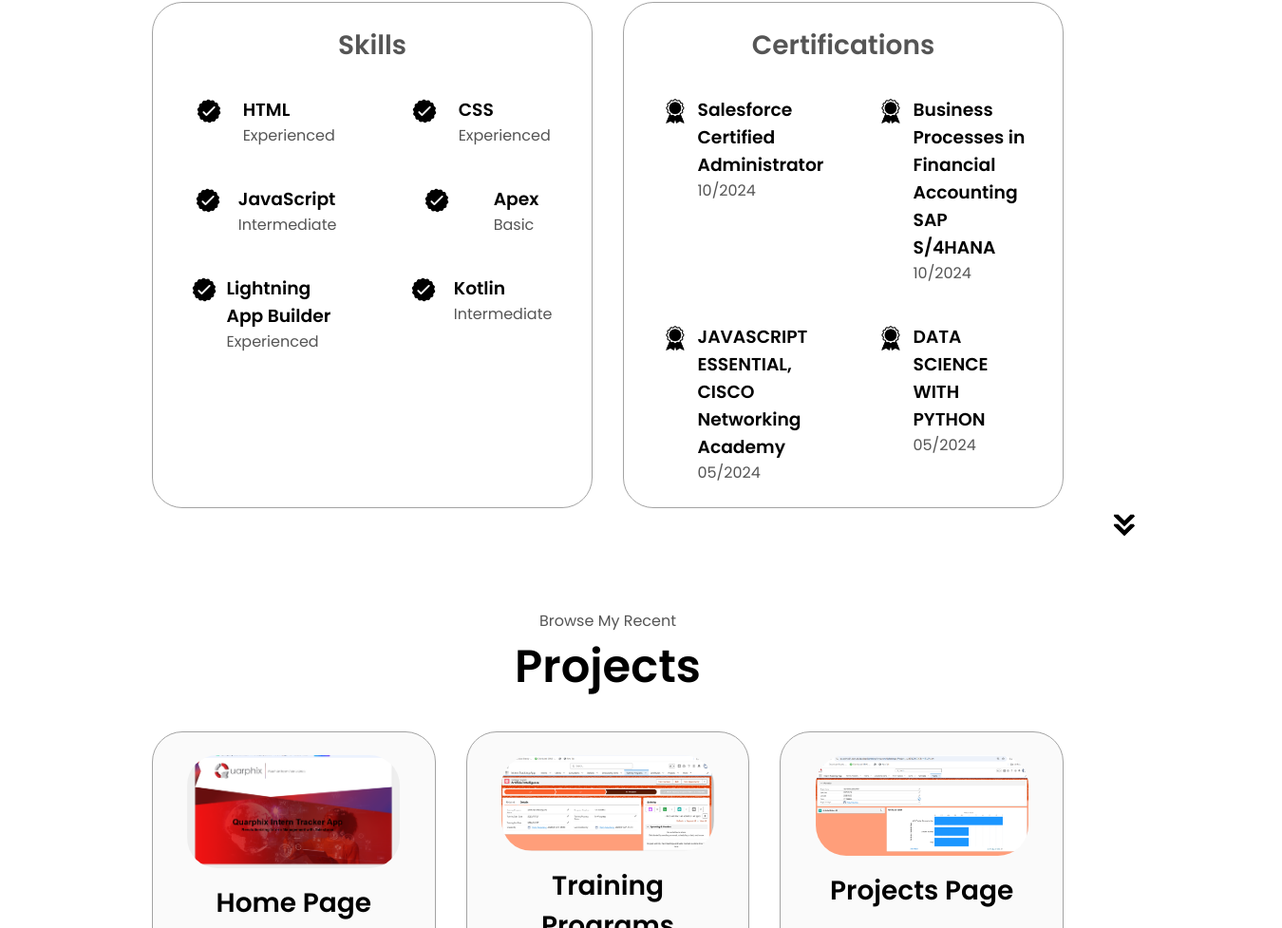
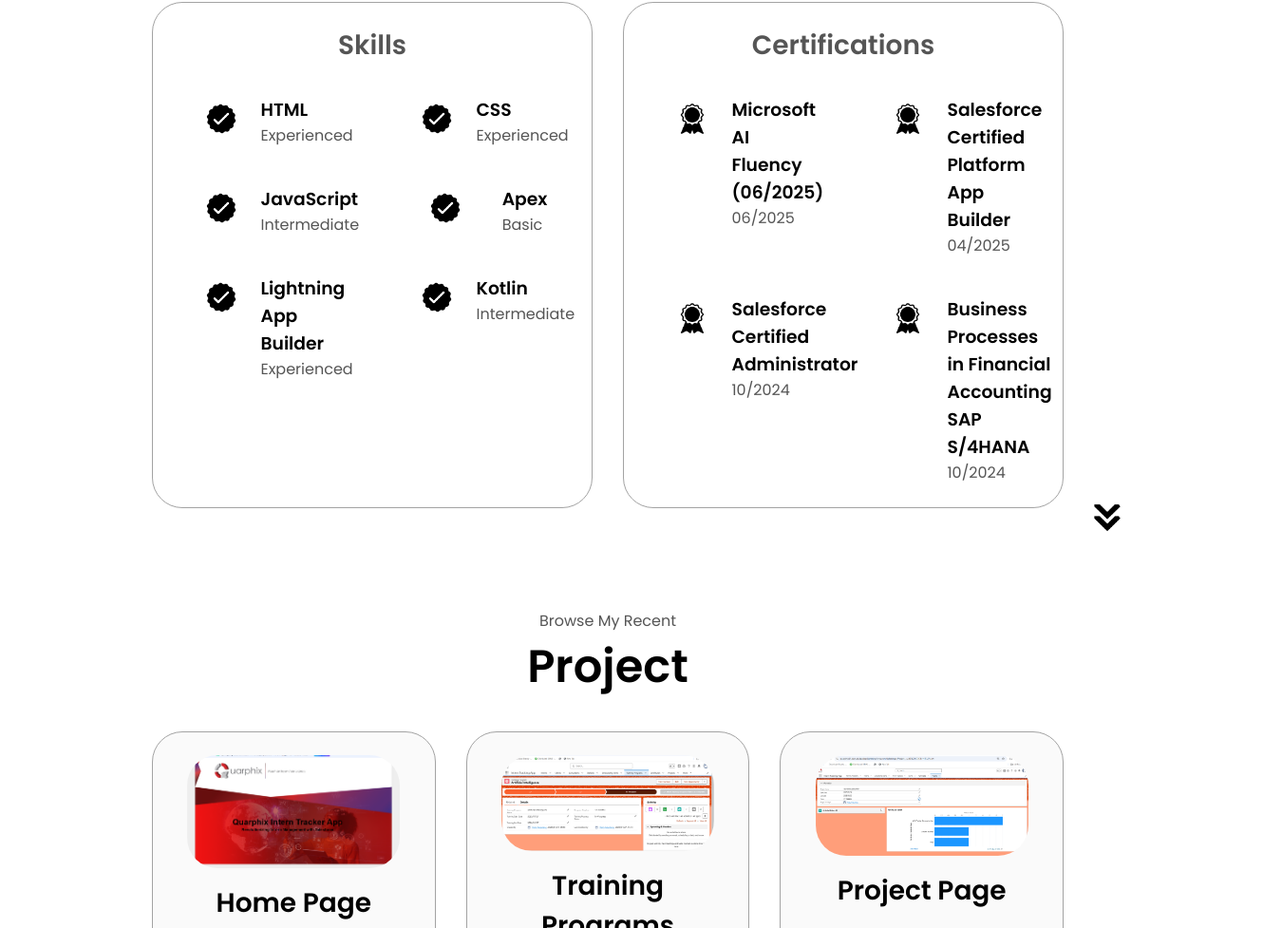
Before and after one commit to ThatoMasiteng/Tee-portfolio, a plain HTML site: page html-css-js-portfolio-tutorial-2-main/index.html in a window 1280 px wide. Shown: the part 1823-2800 px from the top of the page at 95% size, 1350 px wide, since content can reach past the window. Drawn offline with Linux system fonts and the light colour scheme.

Commit message:
My Portfolio

```diff
--- a/html-css-js-portfolio-tutorial-2-main/index.html
+++ b/html-css-js-portfolio-tutorial-2-main/index.html
@@ -15,7 +15,7 @@
         <ul class="nav-links">
           <li><a href="#about">About</a></li>
           <li><a href="#experience">Experience</a></li>
-          <li><a href="#projects">Projects</a></li>
+          <li><a href="#project">Project</a></li>
           <li><a href="#contact">Contact</a></li>
         </ul>
       </div>
@@ -31,7 +31,7 @@
         <div class="menu-links">
           <li><a href="#about" onclick="toggleMenu()">About</a></li>
           <li><a href="#experience" onclick="toggleMenu()">Experience</a></li>
-          <li><a href="#projects" onclick="toggleMenu()">Projects</a></li>
+          <li><a href="#project" onclick="toggleMenu()">Project</a></li>
           <li><a href="#contact" onclick="toggleMenu()">Contact</a></li>
         </div>
       </div>
@@ -51,24 +51,23 @@
           >
             Download CV
           </button>
-          <button class="btn btn-color-1" onclick="location.href='./#contact'">
+          <button class="btn btn-color-1" onclick="location.href='#contact'">
             Contact Info
           </button>
+
         </div>
         <div id="socials-container">
-          <img
-            src="./assets/linkedin.png"
-            alt="My LinkedIn profile"
-            class="icon"
-            onclick="location.href='https://linkedin.com/thato-masiteng-tee27'"
-          />
-          <img
-            src="./assets/github.png"
-            alt="My Github profile"
-            class="icon"
-            onclick="location.href='https://github.com/'"
-          />
+          <a href="https://www.linkedin.com/in/thato-masiteng-tee27/" target="_blank">
+          <img src="./assets/linkedin.png" alt="LinkedIn" class="icon" title="LinkedIn Profile" />
+          </a>
+          <a href="https://github.com/ThatoMasiteng" target="_blank">
+          <img src="./assets/github.png" alt="GitHub" class="icon" title="GitHub Profile" />
+          </a>
+          <a href="https://www.salesforce.com/trailblazer/terd16f29mmt0zlfug" target="_blank">
+          <img src="./assets/trailhead.png" alt="Trailhead" class="icon" title="Trailhead Profile" />
+          </a>
         </div>
+
       </div>
     </section>
     <section id="about">
@@ -91,7 +90,7 @@
                 class="icon"
               />
               <h3>Experience</h3>
-              <p>1+ years <br />Software Development</p>
+              <p>0-1 <br />Software Development</p>
             </div>
             <div class="details-container">
               <img
@@ -206,6 +205,28 @@
                   class="icon"
                 />
                 <div>
+                  <h3>Microsoft AI Fluency (06/2025)</h3>
+                  <p>06/2025</p>
+                </div>
+              </article>
+              <article>
+                <img
+                  src="./assets/experience.png"
+                  alt="Experience icon"
+                  class="icon"
+                />
+                <div>
+                  <h3>Salesforce Certified Platform App Builder</h3>
+                  <p>04/2025</p>
+                </div>
+              </article>
+              <article>
+                <img
+                  src="./assets/experience.png"
+                  alt="Experience icon"
+                  class="icon"
+                />
+                <div>
                   <h3>Salesforce Certified Administrator</h3>
                   <p>10/2024</p>
                 </div>
@@ -217,30 +238,8 @@
                   class="icon"
                 />
                 <div>
-                  <h3>Business Processes in Financial Accounting SAP S/4HANA </h3>
+                  <h3>Business Processes in Financial Accounting SAP S/4HANA</h3>
                   <p>10/2024</p>
-                </div>
-              </article>
-              <article>
-                <img
-                  src="./assets/experience.png"
-                  alt="Experience icon"
-                  class="icon"
-                />
-                <div>
-                  <h3>JAVASCRIPT ESSENTIAL, CISCO Networking Academy</h3>
-                  <p>05/2024</p>
-                </div>
-              </article>
-              <article>
-                <img
-                  src="./assets/experience.png"
-                  alt="Experience icon"
-                  class="icon"
-                />
-                <div>
-                  <h3>DATA SCIENCE WITH PYTHON</h3>
-                  <p>05/2024</p>
                 </div>
               </article>
             </div>
@@ -251,11 +250,11 @@
         src="./assets/arrow.png"
         alt="Arrow icon"
         class="icon arrow"
-        onclick="location.href='./#projects'"
+        onclick="location.href='./#project'"
       /></section>
-    <section id="projects">
+    <section id="project">
       <p class="section__text__p1">Browse My Recent</p>
-      <h1 class="title">Projects</h1>
+      <h1 class="title">Project</h1>
       <div class="experience-details-container">
         <div class="about-containers">
           <div class="details-container color-container">
@@ -290,11 +289,10 @@
                 class="project-img"
               />
             </div>
-            <h2 class="experience-sub-title project-title">Projects Page</h2>
+            <h2 class="experience-sub-title project-title">Project Page</h2>
             <div class="btn-container">
             </div>
-          </div>
-        </div>
+
       </div>
       <img
         src="./assets/arrow.png"
@@ -331,7 +329,7 @@
           <ul class="nav-links">
             <li><a href="#about">About</a></li>
             <li><a href="#experience">Experience</a></li>
-            <li><a href="#projects">Projects</a></li>
+            <li><a href="#projects">Project</a></li>
             <li><a href="#contact">Contact</a></li>
           </ul>
         </div>
--- a/html-css-js-portfolio-tutorial-2-main/style.css
+++ b/html-css-js-portfolio-tutorial-2-main/style.css
@@ -209,9 +209,21 @@
 /* ICONS */
 
 .icon {
+  width: 40px;
+  height: 40px;
+  object-fit: contain;
+  border-radius: 50%;
+  background-color: white;
+  padding: 4px;
+  margin: 0 10px;
   cursor: pointer;
-  height: 2rem;
+  transition: transform 0.2s ease;
 }
+
+.icon:hover {
+  transform: scale(1.1);
+}
+
 
 /* BUTTONS */
 
@@ -430,3 +442,6 @@
 footer p {
   text-align: center;
 }
+html {
+  scroll-behavior: smooth;
+}
```
Also changed, not shown: html-css-js-portfolio-tutorial-2-main/assets/about-pic.png (deleted), html-css-js-portfolio-tutorial-2-main/assets/profile-pic-2.png (deleted), html-css-js-portfolio-tutorial-2-main/assets/profile-pic.png (deleted), html-css-js-portfolio-tutorial-2-main/assets/project-1.png (deleted), html-css-js-portfolio-tutorial-2-main/assets/project-2.png (deleted), html-css-js-portfolio-tutorial-2-main/assets/project-3.png (deleted), html-css-js-portfolio-tutorial-2-main/assets/trailhead.png (added), html-css-js-portfolio-tutorial-2-main/script.js (line endings or trailing spaces), 2 other files.
